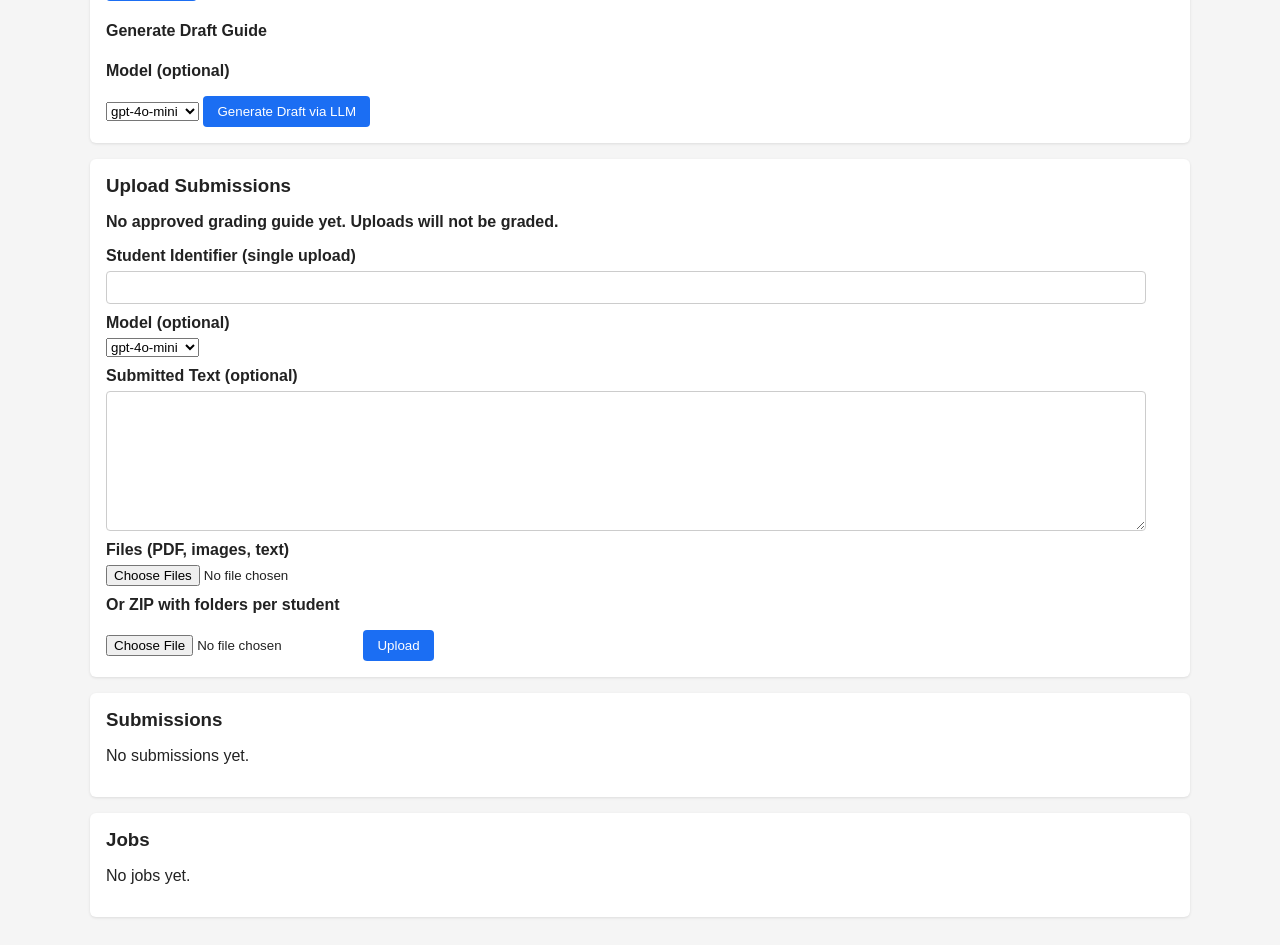
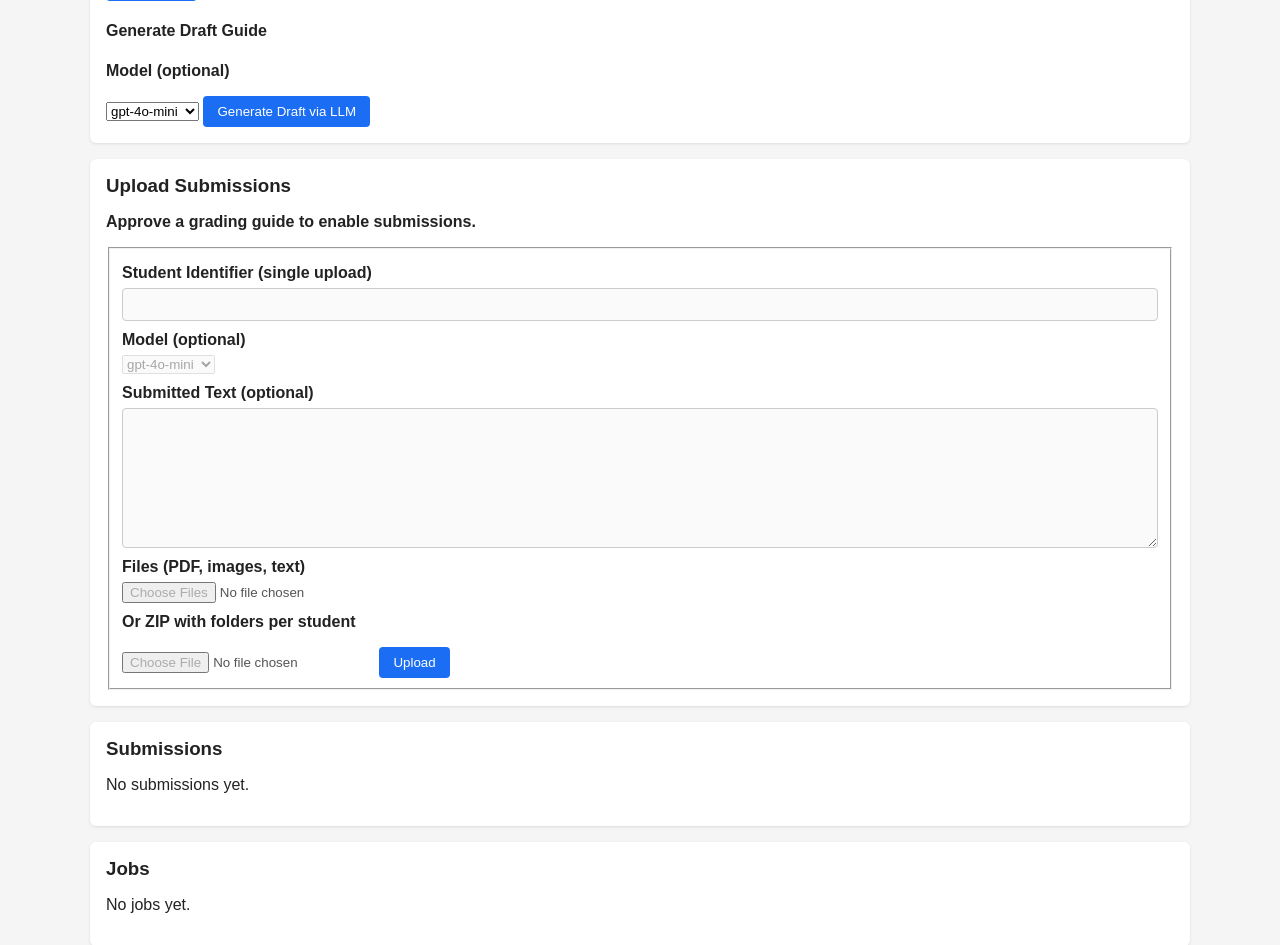
Before and after one commit to ampapacek/SAGE, a Flask app: template templates/assignment_detail.html in a window 1280 px wide. Shown: the part 865-1810 px from the top of the page. Before the commit the page ends 1785 px from the top, so only its background shows below. Run offline with Flask 3, Linux system fonts and the light colour scheme; the template is opened without the code that fills it, so the values that code supplies are empty.

Commit message:
Require approved grading guide before uploads

```diff
--- a/app.py
+++ b/app.py
@@ -440,6 +440,10 @@ def create_app():
     @app.route("/assignments/<int:assignment_id>/submissions/upload", methods=["POST"])
     def upload_submission(assignment_id):
         assignment = Assignment.query.get_or_404(assignment_id)
+        approved_rubric = _get_approved_rubric(assignment_id)
+        if not approved_rubric:
+            flash("Approve a grading guide before uploading submissions.")
+            return redirect(url_for("assignment_detail", assignment_id=assignment_id))
         zip_file = request.files.get("zip_file")
         selected_model = request.form.get("llm_model", "").strip()
         if not selected_model:
@@ -471,11 +475,6 @@ def create_app():
 
         if not submissions:
             flash("No submissions found in upload.")
-            return redirect(url_for("assignment_detail", assignment_id=assignment_id))
-
-        approved_rubric = _get_approved_rubric(assignment_id)
-        if not approved_rubric:
-            flash("No approved grading guide. Submissions uploaded but not graded.")
             return redirect(url_for("assignment_detail", assignment_id=assignment_id))
 
         for submission in submissions:
--- a/templates/assignment_detail.html
+++ b/templates/assignment_detail.html
@@ -140,9 +140,10 @@
   <div class="card">
     <h3>Upload Submissions</h3>
     {% if not approved_rubric %}
-      <p><strong>No approved grading guide yet. Uploads will not be graded.</strong></p>
+      <p><strong>Approve a grading guide to enable submissions.</strong></p>
     {% endif %}
     <form method="post" action="{{ url_for('upload_submission', assignment_id=assignment.id) }}" enctype="multipart/form-data">
+      <fieldset {% if not approved_rubric %}disabled{% endif %}>
       <label for="student_identifier">Student Identifier (single upload)</label>
       <input type="text" id="student_identifier" name="student_identifier" />
       <label for="llm_model">Model (optional)</label>
@@ -165,6 +166,7 @@
       <label for="zip_file">Or ZIP with folders per student</label>
       <input type="file" id="zip_file" name="zip_file" accept=".zip" />
       <button type="submit">Upload</button>
+      </fieldset>
     </form>
   </div>
 
```
